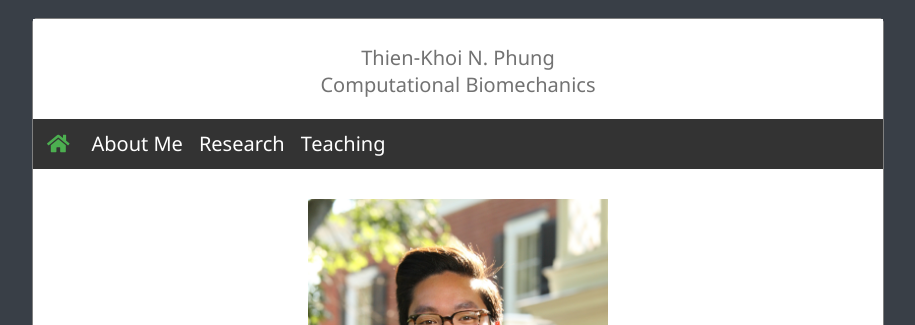
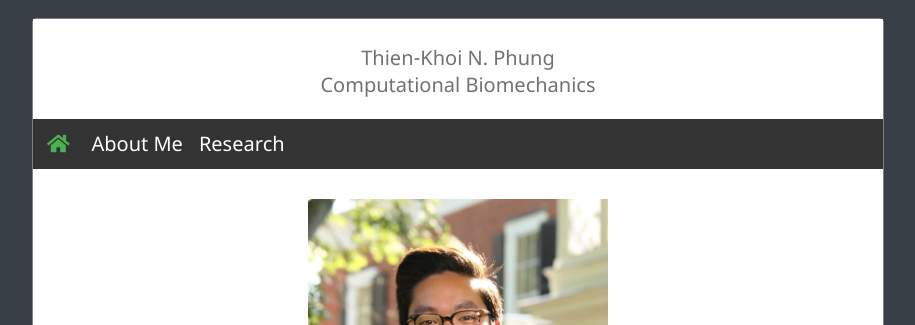
Before and after one commit to cory-weller/tkphung.github.io, a Jekyll site: the page built from index.md, in a window 1280 px wide. Shown: the top 325 px of the page, without its empty margins (182-1097 px from the left). Built offline with Jekyll 4.4.1, drawn with Linux system fonts in a browser that asks for light colours.

Commit message:
remove teaching

```diff
--- a/_layouts/default.html
+++ b/_layouts/default.html
@@ -25,7 +25,7 @@
           <li><a href="/"><i class="fas fa-home" style="{% if page.title == site.title %}color:#4CAF50 {% endif %}"></i></a></li>
           <li><a class="{% if page.title == "About Me" %}active {% endif %}tooltipped tooltipped-s" href="/about_me.html">About Me</a></li>
           <li><a class="{% if page.title == "Research" %}active {% endif %}tooltipped tooltipped-s" href="/research.html">Research</a></li>
-          <li><a class="{% if page.title == "Teaching" %}active {% endif %}tooltipped tooltipped-s" href="/teaching.html">Teaching</a></li>
+          <!--<li><a class="{% if page.title == "Teaching" %}active {% endif %}tooltipped tooltipped-s" href="/teaching.html">Teaching</a></li>-->
         </ul>
     </div>
 
```
